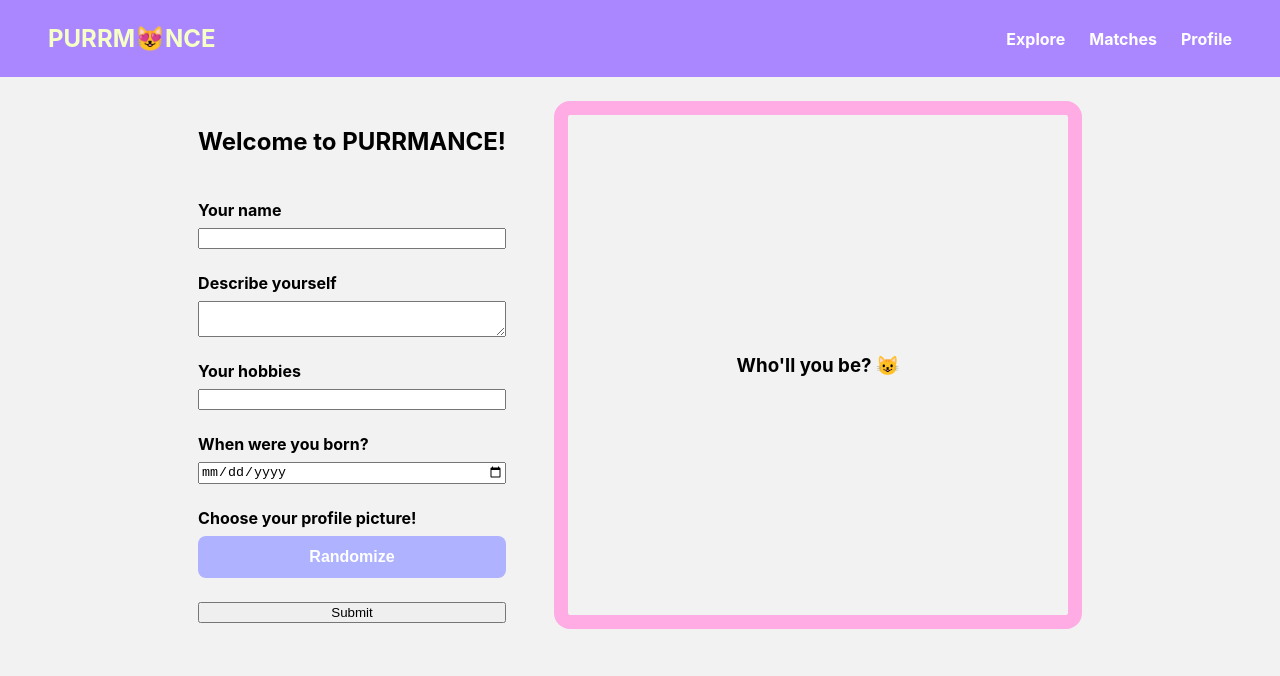
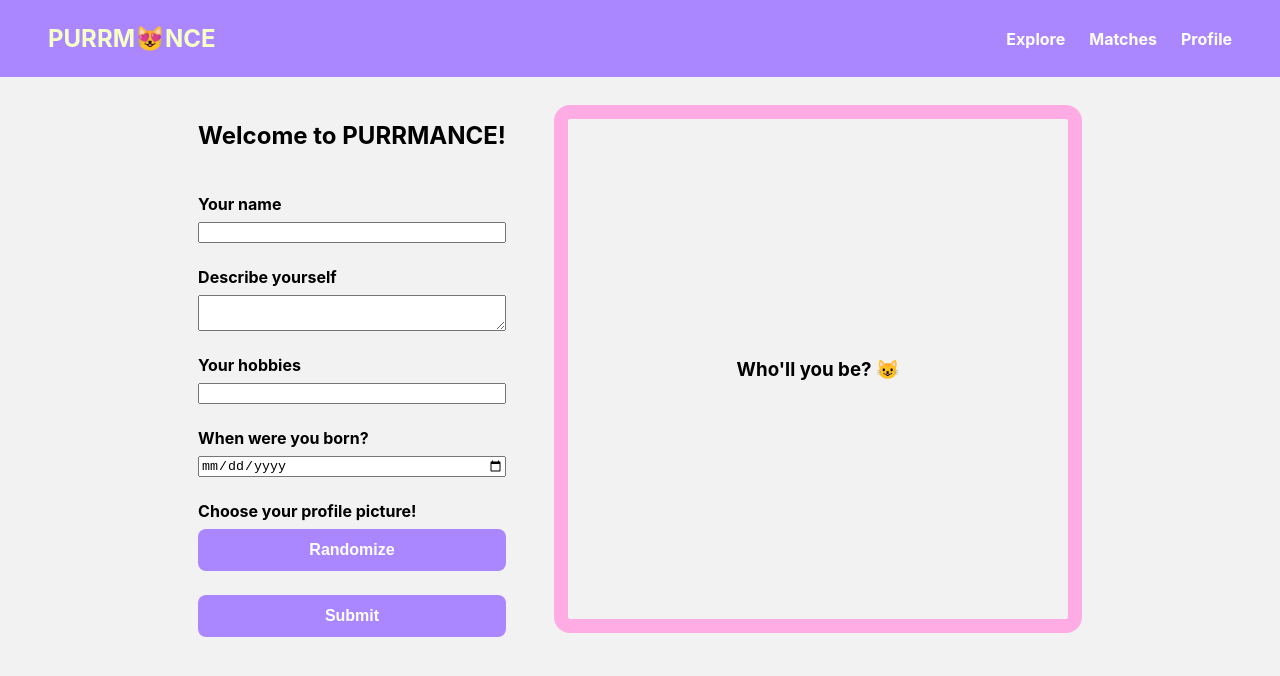
Before and after one commit to bercivarga/catfish-project, a React (Create React App) app: page /signup in a window 1280 px wide. Shown: the top 676 px of the page. Built offline with nearby package versions, Linux system fonts and the light colour scheme.

Commit message:
styling updates

```diff
--- a/src/components/ProfileCreator/index.js
+++ b/src/components/ProfileCreator/index.js
@@ -1,6 +1,7 @@
-import { useState } from 'react'
-import useAppContext from '../../context'
-import './styles.css'
+import { useState } from 'react';
+import { useNavigate } from 'react-router-dom';
+import useAppContext from '../../context';
+import './styles.css';
 
 export default function ProfileCreator() {
   const [name, setName] = useState()
@@ -10,6 +11,8 @@ export default function ProfileCreator() {
   const [picture, setPicture] = useState()
 
   const { setUserState } = useAppContext();
+
+  const navigate = useNavigate();
 
   function handleSubmit(event) {
     event.preventDefault();
@@ -23,6 +26,7 @@ export default function ProfileCreator() {
     }
 
     setUserState(user);
+    navigate('/explore');
   }
 
   async function getRandomCat() {
--- a/src/components/ProfileCreator/styles.css
+++ b/src/components/ProfileCreator/styles.css
@@ -46,11 +46,28 @@
   font-size: 16px;
   font-weight: 700;
   animation-name: colorJump;
-  animation-timing-function: linear;
+  animation-timing-function: steps(1, end);
   animation-duration: 5s;
   animation-iteration-count: infinite;
   border: none;
   border-radius: 8px;
+}
+
+.submit-button {
+  color: white;
+  background-color: #AB87FF;
+  padding: 12px;
+  border-radius: 8px;
+  border: none;
+  font-weight: 700;
+  font-size: 16px;
+  cursor: pointer;
+  transition: background-color .2s, color .2s;
+}
+
+.submit-button:hover {
+  background-color: #C1FF9B;
+  color: black;
 }
 
 @keyframes colorJump {
@@ -59,15 +76,18 @@
   }
   20% {
     background-color: #B4E1FF;
+    color: darkslategray;
   }
   40% {
     background-color: #FFACE4;
+    color: darkslategray;
   }
   60% {
     background-color: #C1FF9B;
   }
   80% {
     background-color: #F5FFC6;
+    color: darkslategray;
   }
   100% {
     background-color: #AB87FF;
```
